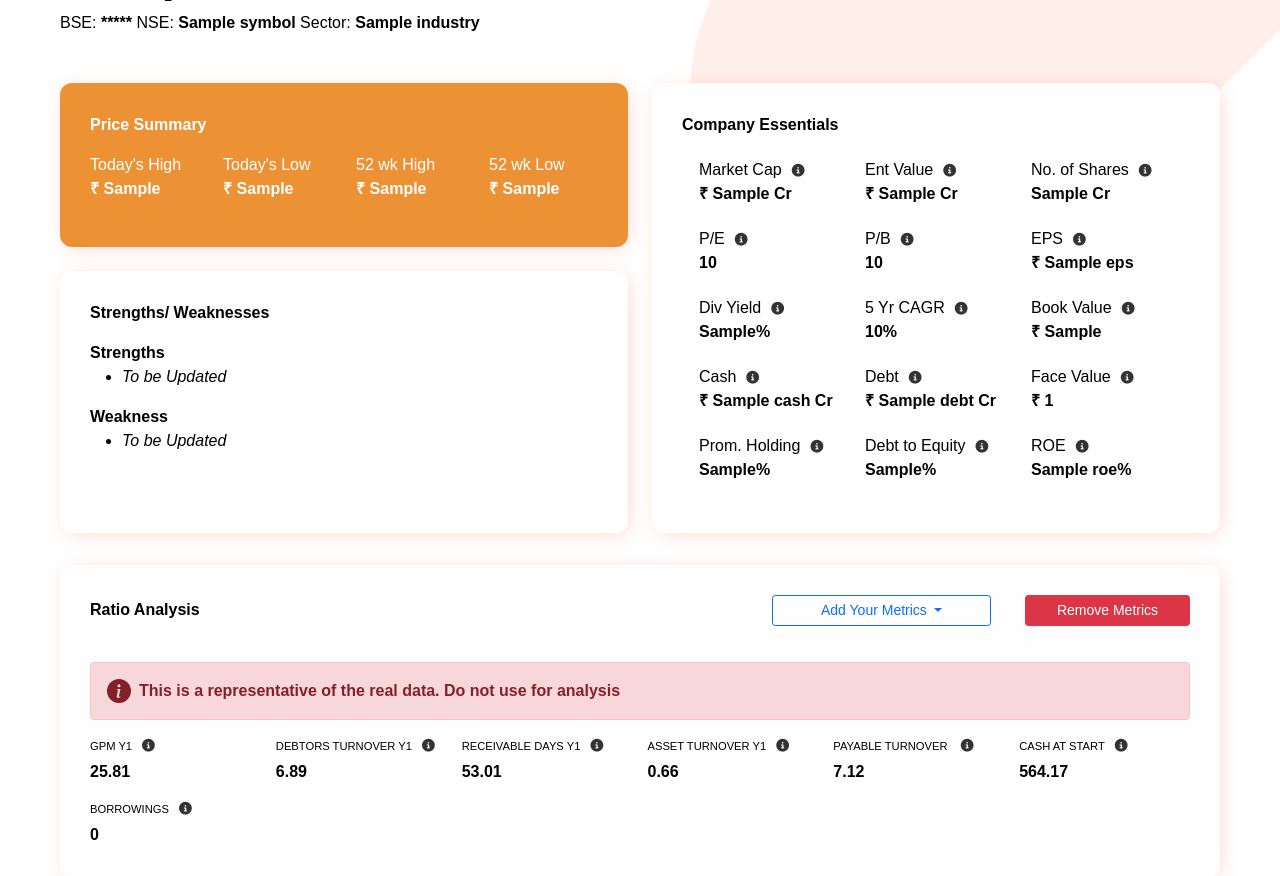
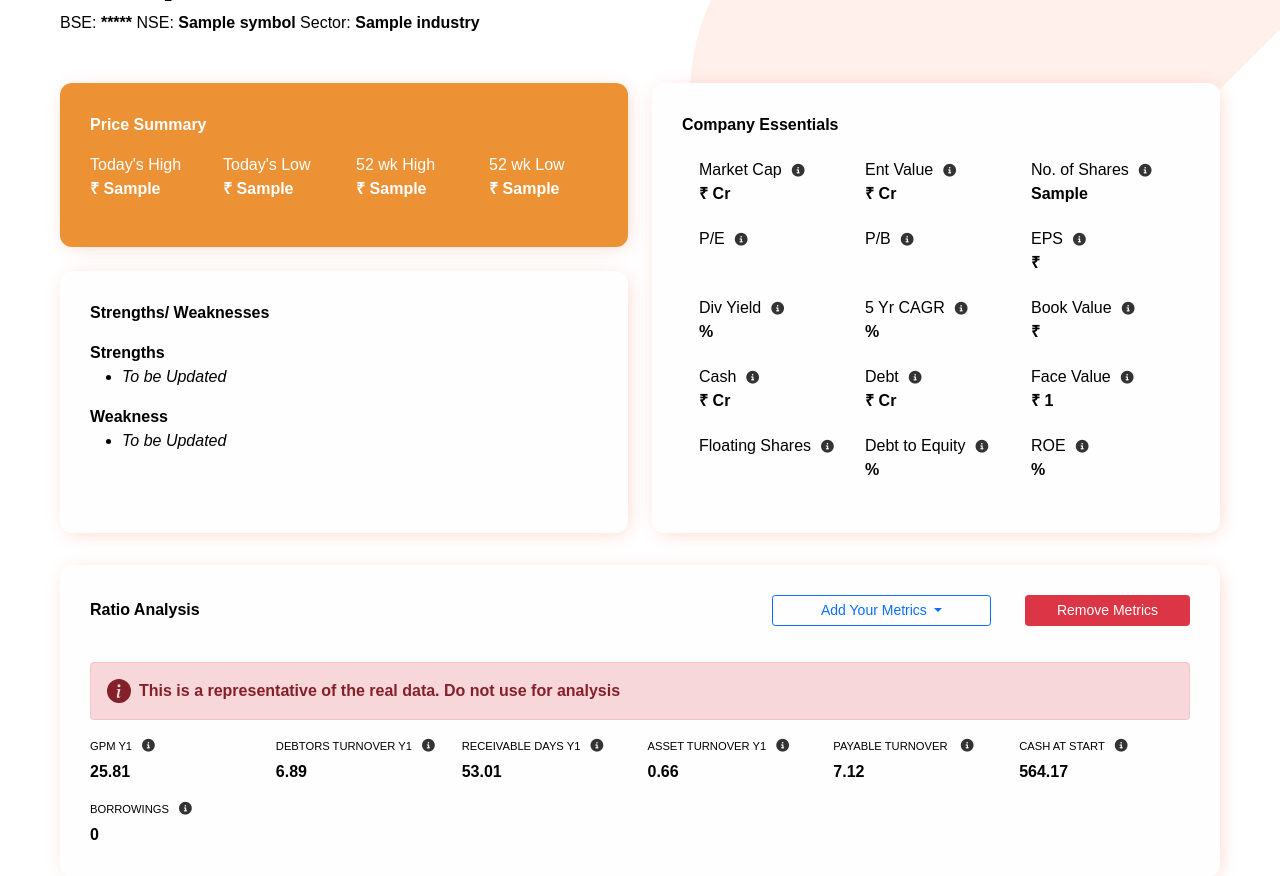
Before and after one commit to prkedia81/aggregate-terminal, a Flask app: template templates/ticker.html in a window 1280 px wide. Shown: the part 151-1027 px from the top of the page. Run offline with Flask 2, Linux system fonts and the light colour scheme; the template is opened without the code that fills it: most values are stand-ins (such as "Sample title", 1, 10 or a date in 2020); grey boxes marked "Sample" are stand-in pictures; some libraries are stand-ins or nearby versions; some web fonts are replaced.

Commit message:
Prom Holdings changed to Float Shares

```diff
--- a/stock_aggregated_fundamental.py
+++ b/stock_aggregated_fundamental.py
@@ -37,7 +37,7 @@
             "enterprise_value": round(self.stock_yf_ticker.info["enterpriseValue"]/10000000, 2),
             "debt_to_equity": self.stock_yf_ticker.info["debtToEquity"],
             "roe": self.stock_yf_ticker.info["returnOnEquity"],
-
+            "floatShares": self.stock_yf_ticker.info["floatShares"]
         }
         return info
 
--- a/templates/ticker.html
+++ b/templates/ticker.html
@@ -73,34 +73,34 @@
                         <p class="unit-heading">Market Cap<a class="avatar"
                                 data-tooltip="Price of Share x No. of Shares Outstanding"
                                 style="font-size:0.8rem; margin-left:10px;"><i class="fas fa-info-circle"></i></a></p>
-                        <p class="value">₹ {{ info['market_cap'] }} Cr</p>
+                        <p class="value">₹ {{ round_f(info['market_cap'], 2, 1) }} Cr</p>
                     </div>
                     <div class="col">
                         <p class="unit-heading">Ent Value<a class="avatar" data-tooltip="Market Cap + Debt - Cash"
                                 style="font-size:0.8rem; margin-left:10px;"><i class="fas fa-info-circle"></i></a></p>
-                        <p class="value">₹ {{ info['enterprise_value'] }} Cr</p>
+                        <p class="value">₹ {{ round_f(info['enterprise_value'], 2, 1) }} Cr</p>
                     </div>
                     <div class="col">
                         <p class="unit-heading">No. of Shares<a class="avatar" data-tooltip="Dummy Data"
                                 style="font-size:0.8rem; margin-left:10px;"><i class="fas fa-info-circle"></i></a></p>
-                        <p class="value">{{ info['shares_outstanding'] }} Cr</p>
+                        <p class="value">{{ info['shares_outstanding'] }}</p>
                     </div>
                 </div>
                 <div class="row">
                     <div class="col">
                         <p class="unit-heading">P/E<a class="avatar" data-tooltip="Price of Share / EPS"
                                 style="font-size:0.8rem; margin-left:10px;"><i class="fas fa-info-circle"></i></a></p>
-                        <p class="value">{{ info['price_to_earnings'] }}</p>
+                        <p class="value">{{ round_f(info['price_to_earnings'], 2, 1) }}</p>
                     </div>
                     <div class="col">
                         <p class="unit-heading">P/B<a class="avatar" data-tooltip="Price of Share / Book Value"
                                 style="font-size:0.8rem; margin-left:10px;"><i class="fas fa-info-circle"></i></a></p>
-                        <p class="value">{{ info['price_to_book'] }}</p>
+                        <p class="value">{{ round_f(info['price_to_book'], 2, 1) }}</p>
                     </div>
                     <div class="col">
                         <p class="unit-heading">EPS<a class="avatar" data-tooltip="Net Earnings / No. of Shares"
                                 style="font-size:0.8rem; margin-left:10px;"><i class="fas fa-info-circle"></i></a></p>
-                        <p class="value">₹ {{ info['eps'] }}</p>
+                        <p class="value">₹ {{ round_f(info['eps'], 2, 1) }}</p>
                     </div>
                 </div>
                 <div class="row">
@@ -108,31 +108,31 @@
                         <p class="unit-heading">Div Yield<a class="avatar"
                                 data-tooltip="Annual Dividend Per Share / Current Share Price"
                                 style="font-size:0.8rem; margin-left:10px;"><i class="fas fa-info-circle"></i></a></p>
-                        <p class="value">{{ info['dividend_yield'] }}%</p>
+                        <p class="value">{{ round_f(info['dividend_yield'], 2, 1) }}%</p>
                     </div>
                     <div class="col">
                         <p class="unit-heading">5 Yr CAGR<a class="avatar"
                                 data-tooltip="Return generated per year for 5 years"
                                 style="font-size:0.8rem; margin-left:10px;"><i class="fas fa-info-circle"></i></a></p>
-                        <p class="value">{{ info['five_yr_avg_return'] }}%</p>
+                        <p class="value">{{ round_f(info['five_yr_avg_return'], 2, 1) }}%</p>
                     </div>
                     <div class="col">
                         <p class="unit-heading">Book Value<a class="avatar"
                                 data-tooltip="Stockholders' Equity / Shares Outstanding"
                                 style="font-size:0.8rem; margin-left:10px;"><i class="fas fa-info-circle"></i></a></p>
-                        <p class="value">₹ {{ info['book_value'] }}</p>
+                        <p class="value">₹ {{ round_f(info['book_value'], 2, 1) }}</p>
                     </div>
                 </div>
                 <div class="row">
                     <div class="col">
                         <p class="unit-heading">Cash<a class="avatar" data-tooltip="Balance Sheet Line Item"
                                 style="font-size:0.8rem; margin-left:10px;"><i class="fas fa-info-circle"></i></a></p>
-                        <p class="value">₹ {{ info['cash'] }} Cr</p>
+                        <p class="value">₹ {{ round_f(info['cash'], 2, 1) }} Cr</p>
                     </div>
                     <div class="col">
                         <p class="unit-heading">Debt<a class="avatar" data-tooltip="Short Term + Long Term Debt"
                                 style="font-size:0.8rem; margin-left:10px;"><i class="fas fa-info-circle"></i></a></p>
-                        <p class="value">₹ {{ info['debt'] }} Cr</p>
+                        <p class="value">₹ {{ round_f(info['debt'], 2, 1) }} Cr</p>
                     </div>
                     <div class="col">
                         <p class="unit-heading">Face Value<a class="avatar"
@@ -143,21 +143,21 @@
                 </div>
                 <div class="row">
                     <div class="col">
-                        <p class="unit-heading">Prom. Holding<a class="avatar"
-                                data-tooltip="Percentage of shares held by the promoters"
+                        <p class="unit-heading">Floating Shares<a class="avatar"
+                                data-tooltip="Num Shares available to trade"
                                 style="font-size:0.8rem; margin-left:10px;"><i class="fas fa-info-circle"></i></a></p>
-                        <p class="value">{{ info['insider_holding'] }}%</p>
+                        <p class="value">{{ round_f(info['floatShares'], 2, 1) }}</p>
                     </div>
                     <div class="col">
                         <p class="unit-heading">Debt to Equity<a class="avatar"
                                 data-tooltip="Total Liability / Shareholders' Equity"
                                 style="font-size:0.8rem; margin-left:10px;"><i class="fas fa-info-circle"></i></a></p>
-                        <p class="value">{{ info['debt_to_equity'] }}%</p>
+                        <p class="value">{{ round_f(info['debt_to_equity'], 2, 1) }}%</p>
                     </div>
                     <div class="col">
                         <p class="unit-heading">ROE<a class="avatar" data-tooltip="Net Income / Shareholders' Equity"
                                 style="font-size:0.8rem; margin-left:10px;"><i class="fas fa-info-circle"></i></a></p>
-                        <p class="value">{{ info['roe'] }}%</p>
+                        <p class="value">{{ round_f(info['roe'], 2, 1) }}%</p>
                     </div>
                 </div>
             </div>
```
